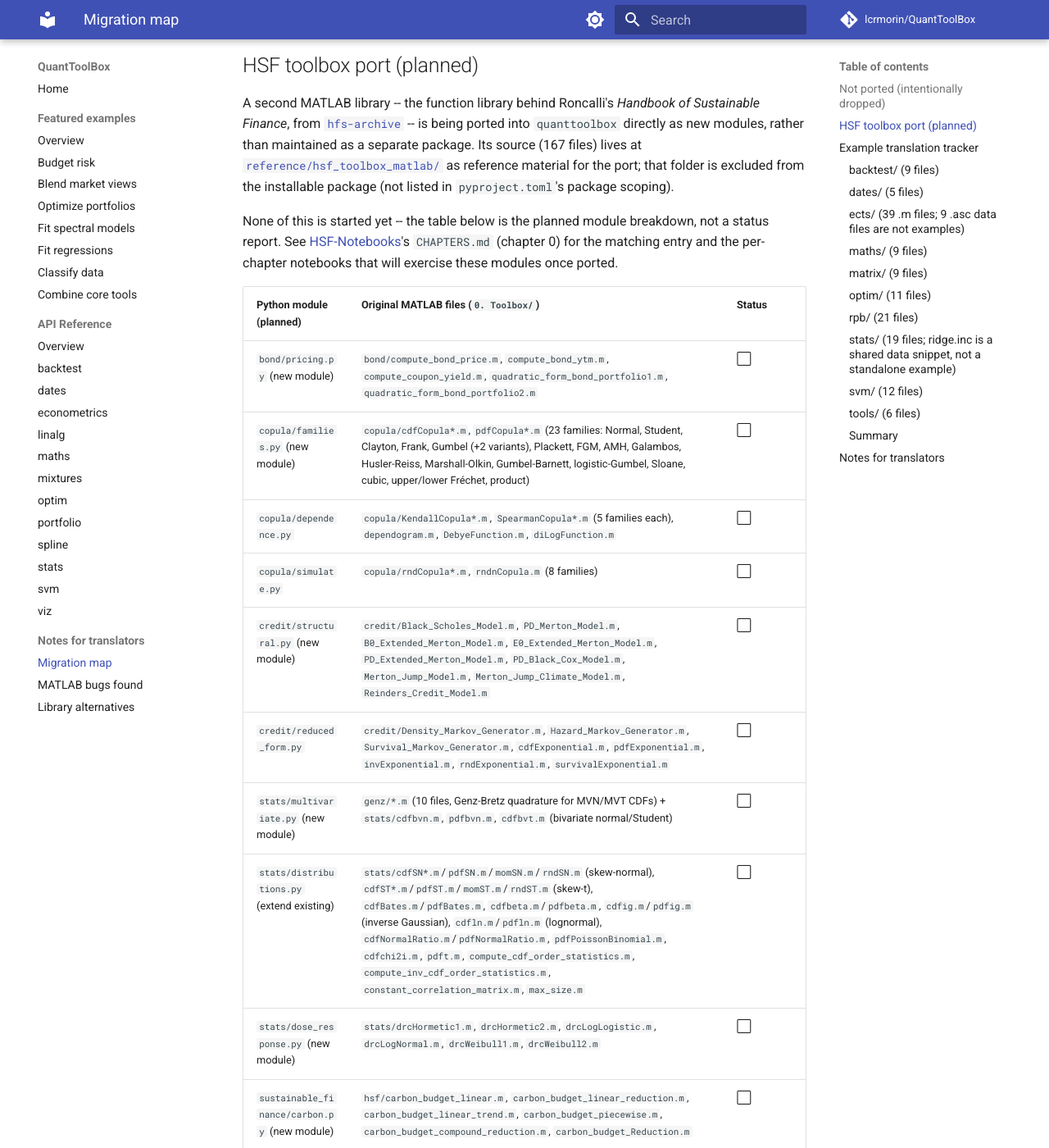
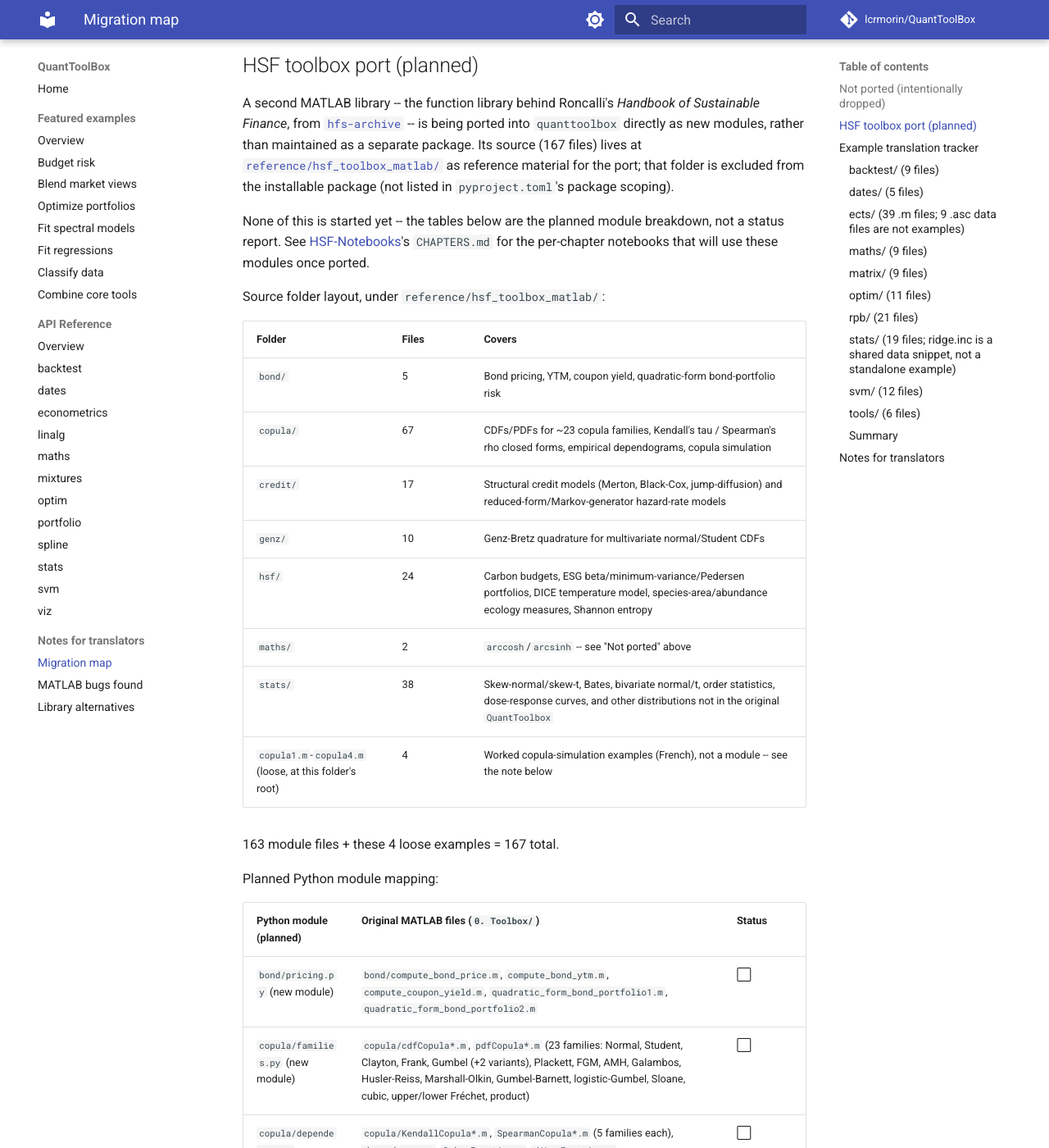
Before and after one commit to lcrmorin/QuantToolBox, an MkDocs documentation site: the page built from docs/migration_map.md, in a window 1280 px wide and 1400 px high, scrolled down 3907 px. Shown: the whole window at 82% size. Built offline with MkDocs 1.6.1 and Material for MkDocs 9.7.7, drawn with Linux system fonts in a browser that asks for light colours; comment, search, counter and statistics services are not loaded; some of the changed text lies outside the part shown.

Commit message:
Point chapter tracker at the tutorial, inline toolbox folder layout, trim stale cross-references

```diff
--- a/docs/migration_map.md
+++ b/docs/migration_map.md
@@ -72,11 +72,28 @@
 reference material for the port; that folder is excluded from the
 installable package (not listed in `pyproject.toml`'s package scoping).
 
-None of this is started yet -- the table below is the planned module
+None of this is started yet -- the tables below are the planned module
 breakdown, not a status report. See
 [HSF-Notebooks](https://github.com/lcrmorin/HSF-Notebooks)'s
-`CHAPTERS.md` (chapter 0) for the matching entry and the per-chapter
-notebooks that will exercise these modules once ported.
+`CHAPTERS.md` for the per-chapter notebooks that will use these
+modules once ported.
+
+Source folder layout, under `reference/hsf_toolbox_matlab/`:
+
+| Folder | Files | Covers |
+|---|---|---|
+| `bond/` | 5 | Bond pricing, YTM, coupon yield, quadratic-form bond-portfolio risk |
+| `copula/` | 67 | CDFs/PDFs for ~23 copula families, Kendall's tau / Spearman's rho closed forms, empirical dependograms, copula simulation |
+| `credit/` | 17 | Structural credit models (Merton, Black-Cox, jump-diffusion) and reduced-form/Markov-generator hazard-rate models |
+| `genz/` | 10 | Genz-Bretz quadrature for multivariate normal/Student CDFs |
+| `hsf/` | 24 | Carbon budgets, ESG beta/minimum-variance/Pedersen portfolios, DICE temperature model, species-area/abundance ecology measures, Shannon entropy |
+| `maths/` | 2 | `arccosh`/`arcsinh` -- see "Not ported" above |
+| `stats/` | 38 | Skew-normal/skew-t, Bates, bivariate normal/t, order statistics, dose-response curves, and other distributions not in the original `QuantToolbox` |
+| `copula1.m`-`copula4.m` (loose, at this folder's root) | 4 | Worked copula-simulation examples (French), not a module -- see the note below |
+
+163 module files + these 4 loose examples = 167 total.
+
+Planned Python module mapping:
 
 | Python module (planned) | Original MATLAB files (`0. Toolbox/`) | Status |
 |---|---|---|
@@ -123,8 +140,7 @@
 The `tutorial/` folder (11 generic MATLAB-101 lessons, unrelated to any
 quanttoolbox function) is out of scope for this tracker -- see
 [HSF-Notebooks](https://github.com/lcrmorin/HSF-Notebooks)'s
-`notebooks/tutorials/` for the quanttoolbox-specific walkthroughs that
-replace it.
+`notebooks/hsf/00_tutorial.ipynb` for its Python translation.
 
 Status legend: ⬜ not translated · ✅ translated
 
```
Also changed, not shown: reference/hsf_toolbox_matlab/README.md (+2 -18 lines).
